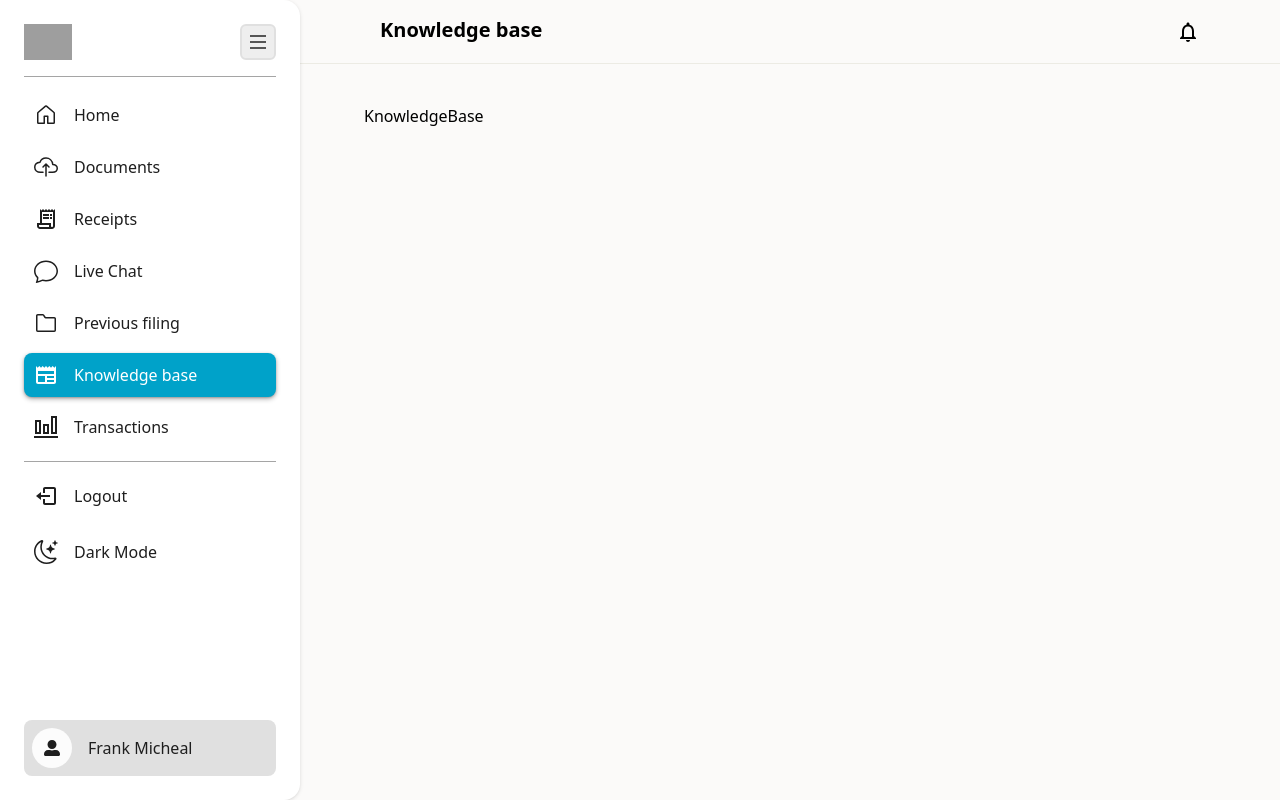
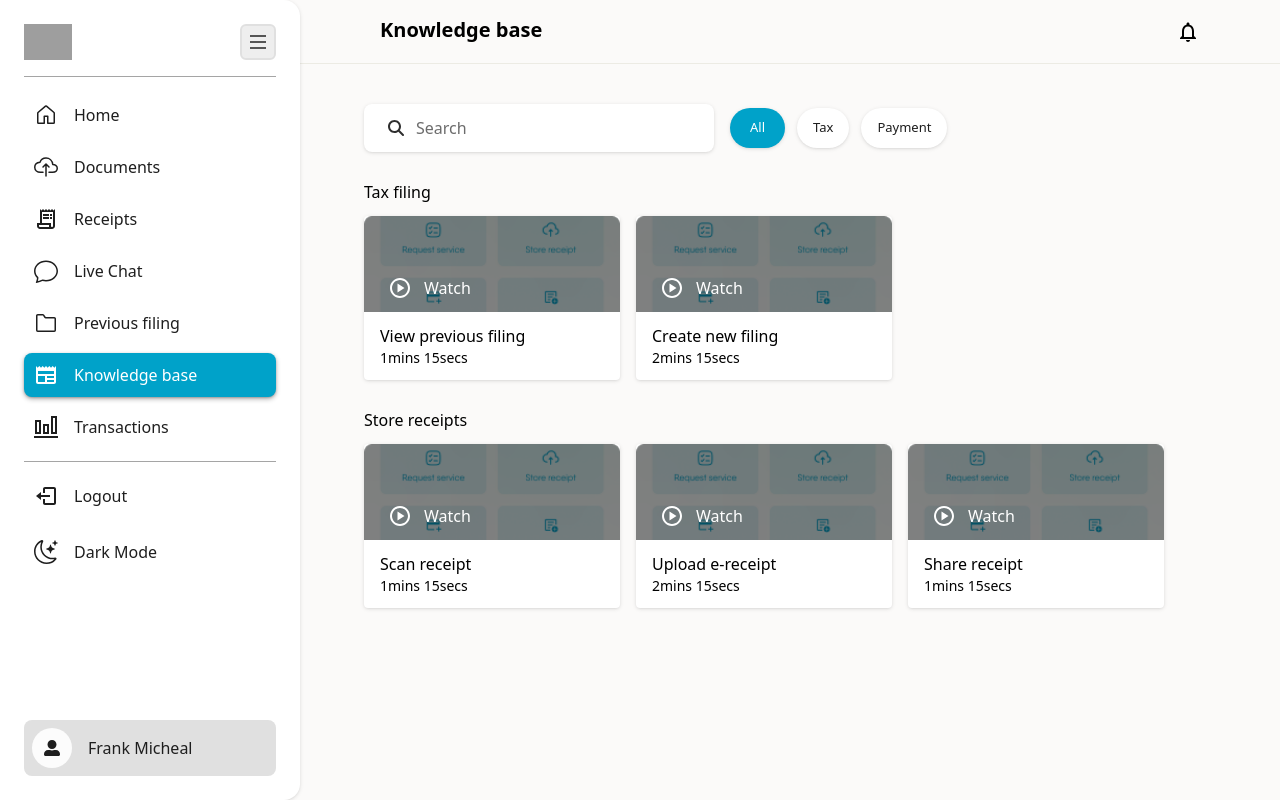
Before and after one commit to Trayshmhirk/tax-return-user-app, a React (Vite) app: page /knowledge-base in a window 1280 px wide. Built offline with nearby package versions, Linux system fonts and the light colour scheme; grey boxes are pictures that could not be loaded.

Commit message:
knowledge base page, adding video card component, other minor changes

```diff
--- /dev/null
+++ b/src/components/VideoCard.tsx
@@ -0,0 +1,37 @@
+import { MdOutlinePlayCircle } from "react-icons/md";
+import WatchImg from "../assets/watch-small.png";
+
+type VideoCardPropTypes = {
+   title: string;
+   time: string;
+   handleClick: () => void;
+};
+
+const VideoCard = ({ title, time, handleClick }: VideoCardPropTypes) => {
+   const watchStyle = {
+      background: `url(${WatchImg})`,
+      backgroundRepeat: "no-repeat",
+      backgroundSize: "cover",
+   };
+
+   return (
+      <div
+         onClick={handleClick}
+         className="calc-width-two flex flex-col bg-white dark:bg-gray rounded cursor-pointer shadow-md dark:shadow-md-dark md:w-64"
+      >
+         <div className="relative h-14 text-white md:h-24" style={watchStyle}>
+            <div className="absolute bottom-3 left-6 flex items-center gap-3">
+               <MdOutlinePlayCircle className="w-6 h-6" />
+               <p className="font-medium">Watch</p>
+            </div>
+         </div>
+
+         <div className="px-4 py-3">
+            <p className="text-sm md:text-base">{title}</p>
+            <p className="text-xs md:text-sm">{time}</p>
+         </div>
+      </div>
+   );
+};
+
+export default VideoCard;
--- a/src/pages/KnowledgeBase.tsx
+++ b/src/pages/KnowledgeBase.tsx
@@ -1,5 +1,152 @@
+import React, { useState } from "react";
+import SearchAndFilter from "../components/SearchAndFilter";
+import VideoCard from "../components/VideoCard";
+
+type VideoDataTypes = {
+   title: string;
+   time: string;
+   uploaded: string;
+   id: string;
+   category: string;
+};
+
+const videoData: VideoDataTypes[] = [
+   {
+      title: "View previous filing",
+      time: "1mins 15secs",
+      uploaded: "1 day ago",
+      id: "previous-filing",
+      category: "tax",
+   },
+   {
+      title: "Create new filing",
+      time: "2mins 15secs",
+      uploaded: "2 days ago",
+      id: "new-filing",
+      category: "tax",
+   },
+   {
+      title: "Scan receipt",
+      time: "1mins 15secs",
+      uploaded: "4 days ago",
+      id: "scan-receipt",
+      category: "payment",
+   },
+   {
+      title: "Upload e-receipt",
+      time: "2mins 15secs",
+      uploaded: "5 days ago",
+      id: "upload-receipt",
+      category: "payment",
+   },
+   {
+      title: "Share receipt",
+      time: "1mins 15secs",
+      uploaded: "7 days ago",
+      id: "share-receipt",
+      category: "payment",
+   },
+];
+
 const KnowledgeBase = () => {
-   return <div>KnowledgeBase</div>;
+   const [searchInput, setSearchInput] = useState("");
+   const [selectedFilter, setSelectedFilter] = useState("");
+   const [activeFilter, setActiveFilter] = useState("All");
+   const filterTitleList = [
+      "All",
+      "Tax",
+      "Payment",
+      // "Attestation",
+      // "Accounting",
+   ];
+
+   const handleSearch = (e: React.ChangeEvent<HTMLInputElement>) => {
+      setSearchInput(e.target.value);
+   };
+
+   const searchVideos = (video: VideoDataTypes) => {
+      const videos = video.category;
+      return videos.toLowerCase().includes(searchInput.toLowerCase());
+   };
+
+   const handleFilter = (title: string) => {
+      setSelectedFilter(title);
+   };
+
+   const filterByVideoCategory = (video: VideoDataTypes) => {
+      if (selectedFilter === "" || selectedFilter === "All") {
+         return true;
+      }
+      return video.category.toLowerCase() === selectedFilter.toLowerCase();
+   };
+
+   const filteredVideos = videoData
+      ? videoData.filter(
+           (video) => searchVideos(video) && filterByVideoCategory(video)
+        )
+      : [];
+
+   const taxFilteredVideos = filteredVideos.filter(
+      (video) => video.category === "tax"
+   );
+
+   const paymentFilteredVideos = filteredVideos.filter(
+      (video) => video.category === "payment"
+   );
+
+   const handleSelectVideo = () => {};
+
+   return (
+      <div className="flex flex-col gap-7">
+         <SearchAndFilter
+            handleSearch={handleSearch}
+            handleFilter={handleFilter}
+            activeFilter={activeFilter}
+            setActiveFilter={setActiveFilter}
+            title={filterTitleList}
+         />
+
+         <div className="flex flex-col gap-3">
+            <p className="font-medium">Tax filing</p>
+            <div className="w-full flex flex-wrap gap-4 justify-between md:justify-normal">
+               {taxFilteredVideos.length ? (
+                  taxFilteredVideos.map((video, index) => (
+                     <VideoCard
+                        key={index}
+                        title={video.title}
+                        time={video.time}
+                        handleClick={() => handleSelectVideo()}
+                     />
+                  ))
+               ) : (
+                  <p className="w-full pending-text text-center">
+                     No results found
+                  </p>
+               )}
+            </div>
+         </div>
+
+         <div className="flex flex-col gap-3">
+            <p className="font-medium">Store receipts</p>
+            <div className="w-full flex flex-wrap gap-4 justify-between md:justify-normal">
+               {paymentFilteredVideos.length ? (
+                  paymentFilteredVideos.map((video, index) => (
+                     <VideoCard
+                        key={index}
+                        title={video.title}
+                        time={video.time}
+                        handleClick={() => handleSelectVideo()}
+                     />
+                  ))
+               ) : (
+                  <p className="w-full pending-text text-center">
+                     No results found
+                  </p>
+               )}
+            </div>
+         </div>
+      </div>
+   );
 };
 
 export default KnowledgeBase;
```
Also changed, not shown: src/index.css (+2 -7 lines), src/assets/watch-large.png (added), src/assets/watch-small.png (added).
